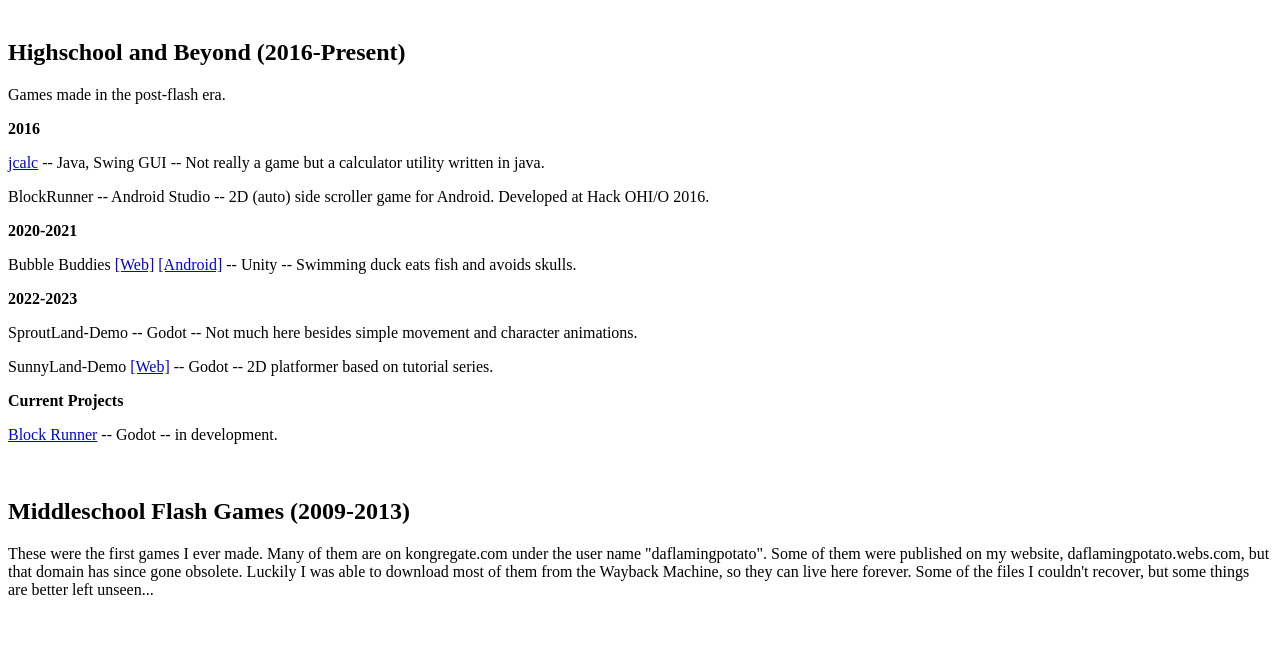
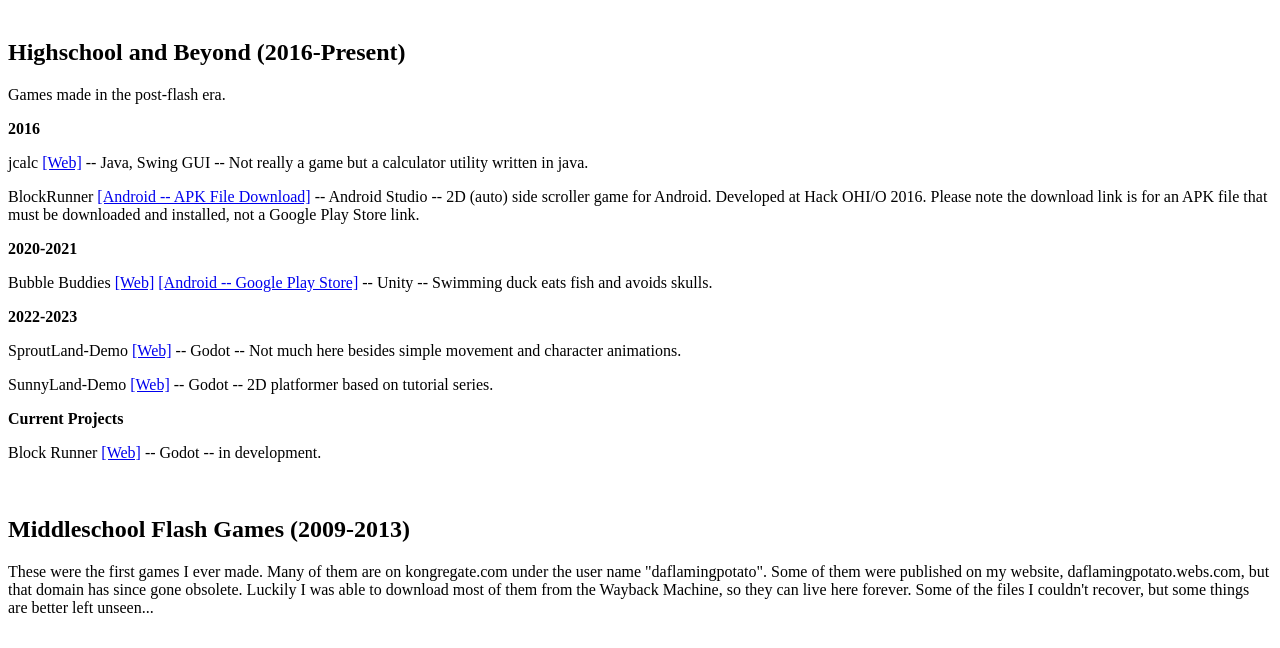
Before and after one commit to BaconEggsRL/baconeggsrl.github.io, a plain HTML site: page index.html in a window 1280 px wide. Shown: the part 79-727 px from the top of the page. Drawn offline with Linux system fonts and the light colour scheme; a script that the page names is missing.

Commit message:
added stuff

```diff
--- a/index.html
+++ b/index.html
@@ -16,39 +16,43 @@
 		Games made in the post-flash era.
 		</p>
 
+
 		<p><b>2016</b></p>
-		<p><a href="calc.html">jcalc</a>
+
+		<p>jcalc
+		<a href="calc.html">[Web]</a>
 		-- Java, Swing GUI -- Not really a game but a calculator utility written in java.</p>
-		<script src="https://cjrtnc.leaningtech.com/3.0rc2/cj3loader.js"></script>
-		<script>
-		  (async function () {
-			await cheerpjInit();
-			cheerpjCreateDisplay(800, 600);
-			await cheerpjRunJar("/app/java/calc.jar");
-		  })();
-		</script>
+
+		<p>BlockRunner
+		<a href="https://drive.google.com/file/d/12uEo7nD4QtwtXj1APE6yDWov1qwjou1_/view?usp=sharing">[Android -- APK File Download]</a>
+		-- Android Studio -- 2D (auto) side scroller game for Android. Developed at Hack OHI/O 2016.
+		Please note the download link is for an APK file that must be downloaded and installed, not a Google Play Store link.</p>
 
 
-		<p>BlockRunner -- Android Studio -- 2D (auto) side scroller game for Android. Developed at Hack OHI/O 2016.</p>
+		<p><b>2020-2021</b></p>
 
-		<p><b>2020-2021</b></p>
-		<p>
-		Bubble Buddies
+		<p>Bubble Buddies
 		<a href="https://baconeggsrl.github.io/Bubble-Buddies/">[Web]</a>
-		<a href="https://play.google.com/store/apps/details?id=com.daflamingpotato.BubbleBuddies&hl=en_US&gl=US">[Android]</a>
-		-- Unity -- Swimming duck eats fish and avoids skulls.
-		</p>
+		<a href="https://play.google.com/store/apps/details?id=com.daflamingpotato.BubbleBuddies&hl=en_US&gl=US">[Android -- Google Play Store]</a>
+		-- Unity -- Swimming duck eats fish and avoids skulls.</p>
 
 
 		<p><b>2022-2023</b></p>
-		<p>SproutLand-Demo -- Godot -- Not much here besides simple movement and character animations.</p>
-		<p>
-		SunnyLand-Demo
+
+		<p>SproutLand-Demo
+		<a href="https://baconeggsrl.itch.io/sproutland-demo">[Web]</a>
+		-- Godot -- Not much here besides simple movement and character animations.</p>
+
+		<p>SunnyLand-Demo
 		<a href="https://baconeggsrl.itch.io/sunnyland-demo">[Web]</a>
 		-- Godot -- 2D platformer based on tutorial series.</p>
 
+
 		<p><b>Current Projects</b></p>
-		<p><a href="https://baconeggsrl.itch.io/block-runner">Block Runner</a> -- Godot -- in development.</p>
+
+		<p>Block Runner
+		<a href="https://baconeggsrl.itch.io/block-runner">[Web]</a>
+		-- Godot -- in development.</p>
 
 
 
```
